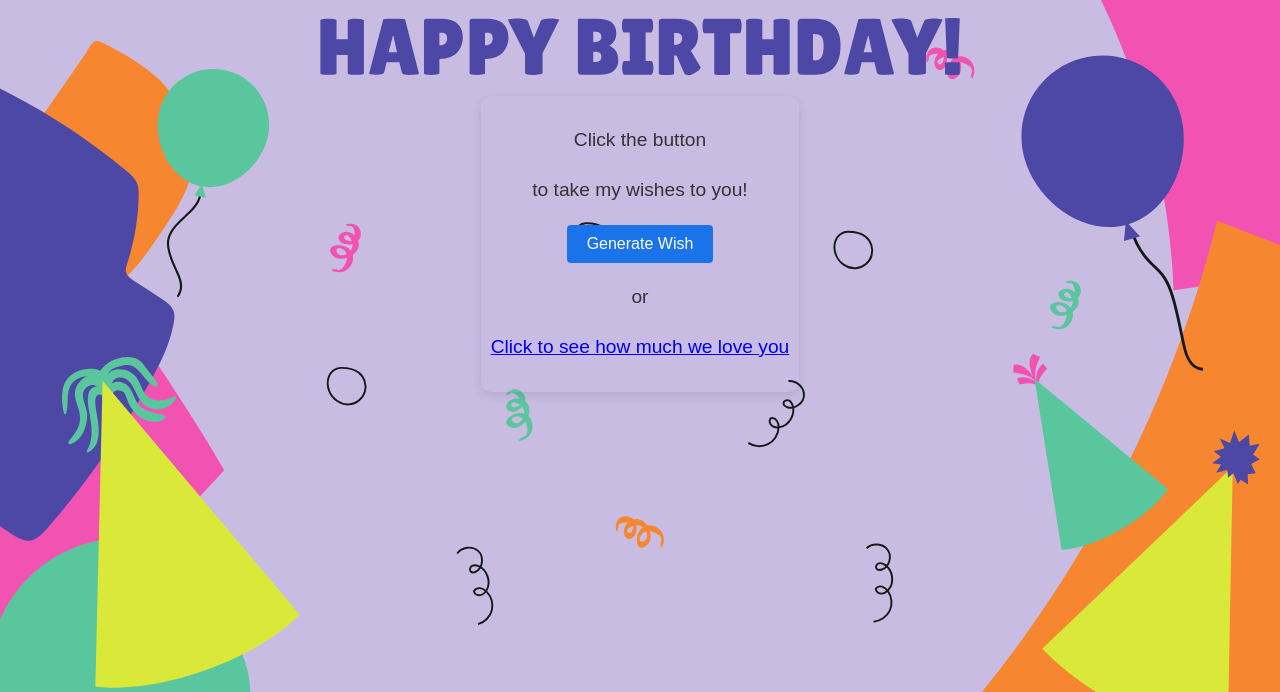
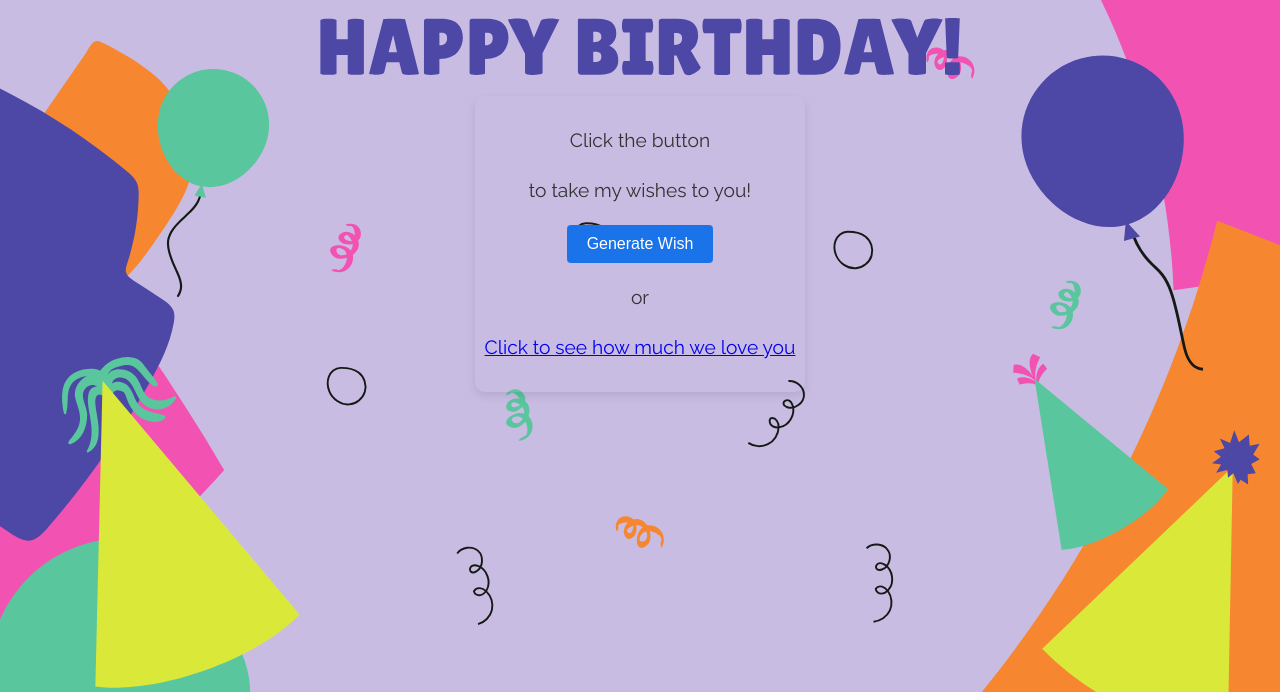
Before and after one commit to VKlapan/birthdayGenerator, a Flask app: page / in a window 1280 px wide. Shown: the top 692 px of the page. Run offline with Flask 2, Linux system fonts and the light colour scheme.

Commit message:
added the raleway font to css

```diff
--- a/static/style.css
+++ b/static/style.css
@@ -1,5 +1,5 @@
 body {
-  font-family: Arial, sans-serif;
+  font-family: "Raleway", serif;
   text-align: center;
   color: #333;
   background-color: #c9bce3;
```
